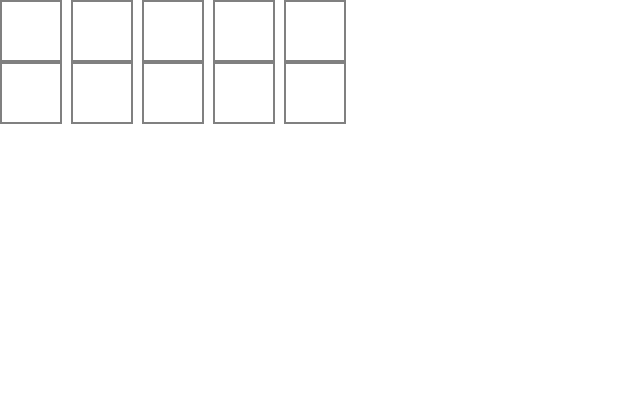
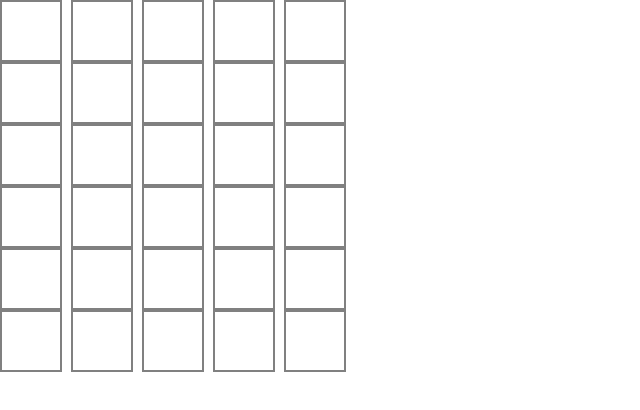
Before and after one commit to kobili/bordle, a React (Create React App) app: page / in a window 1280 px wide. Shown: the top 410 px of the page, without its empty margins (0-640 px from the left). Built offline with nearby package versions, Linux system fonts and the light colour scheme.

Commit message:
added GameBoard component

```diff
--- a/src/App.tsx
+++ b/src/App.tsx
@@ -1,12 +1,12 @@
 import './App.css';
 
 import { SegmentedTextBox } from './components/SegmentedTextBox/SegmentedTextBox';
+import { GameBoard } from './components/GameBoard/gameBoard';
 
 function App() {
   return (
     <div className="App">
-      <SegmentedTextBox numCharacter={5} isActive={true} />
-      <SegmentedTextBox numCharacter={5} isActive={false} />
+      <GameBoard numGuesses={6} numChars={5}></GameBoard>
     </div>
   );
 }
--- /dev/null
+++ b/src/components/GameBoard/gameBoard.tsx
@@ -0,0 +1,19 @@
+import { SegmentedTextBox } from "../SegmentedTextBox/SegmentedTextBox";
+
+export type GameBoardProps = {
+    numGuesses: number,
+    numChars: number,
+}
+
+export const GameBoard = (props: GameBoardProps) => {
+    const numbers: number[] = [];
+
+    for (let i = 0; i < props.numGuesses; i++) {
+        numbers.push(i);
+    }
+    return (
+        <div id="game-board">
+            {numbers.map(number => <SegmentedTextBox numCharacter={props.numChars} isActive={number === 0}></SegmentedTextBox>)}
+        </div>
+    )
+}
```
